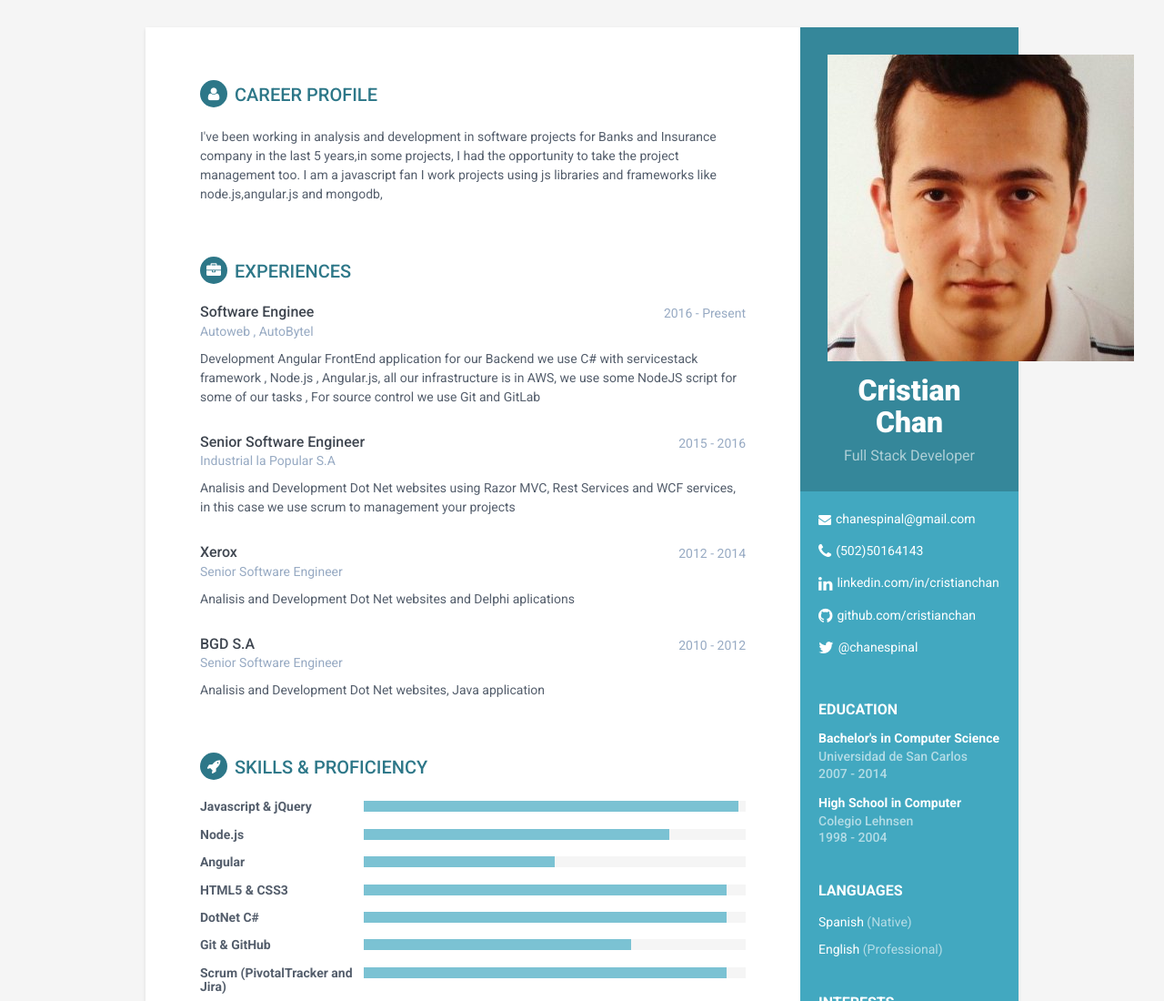
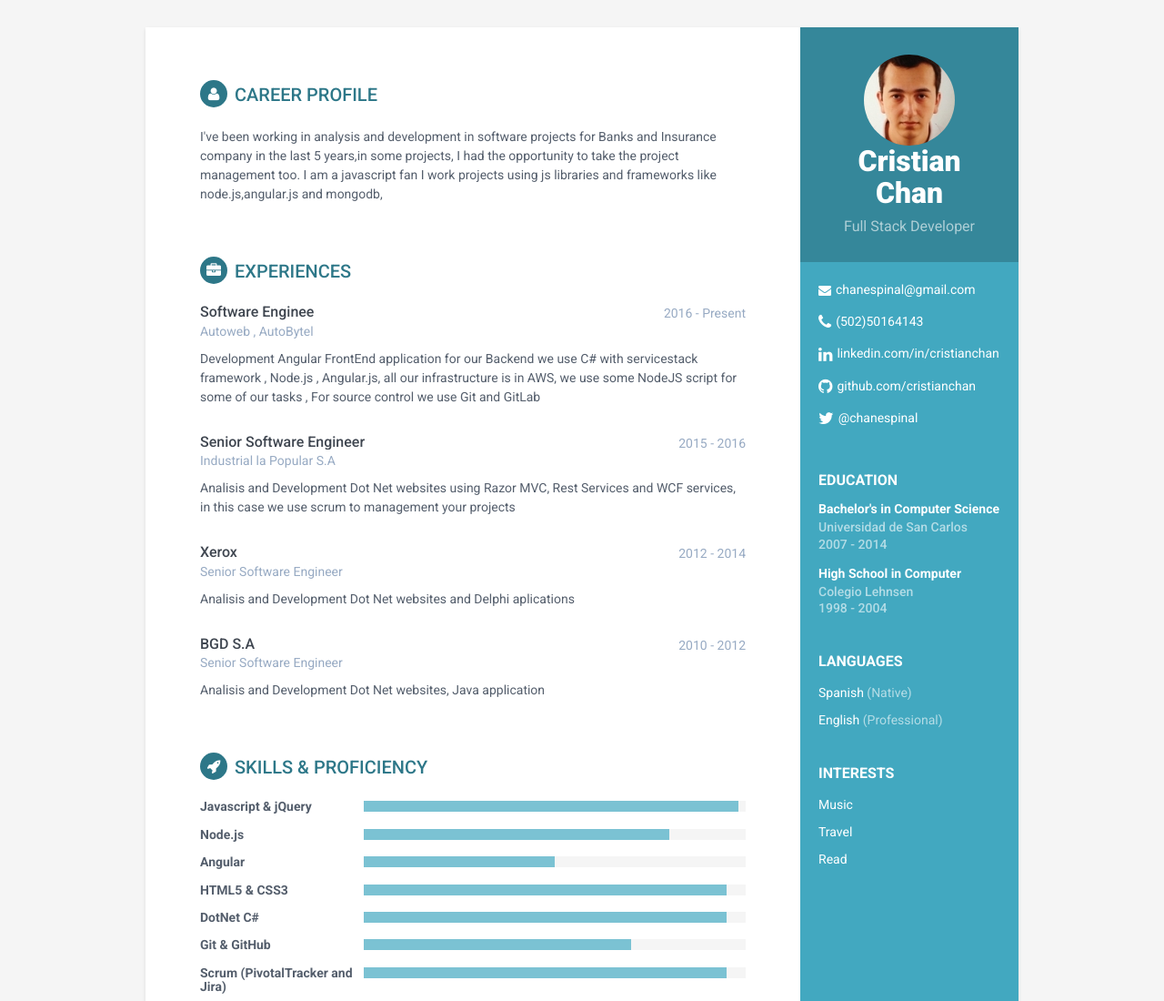
Before and after one commit to cristianchan/cristianchan.github.io, a plain HTML site: page index.html in a window 1280 px wide. Shown: the top 1100 px of the page at 91% size. Drawn offline with Linux system fonts and the light colour scheme.

Commit message:
add new image

```diff
--- a/index.html
+++ b/index.html
@@ -30,7 +30,7 @@
     <div class="wrapper">
         <div class="sidebar-wrapper">
             <div class="profile-container">
-                <img class="profile" src="assets/images/foto.png" alt="" />
+                <img class="img-circle" src="assets/images/foto.jpg" alt="" />
                 <h1 class="name">Cristian Chan</h1>
                 <h3 class="tagline">Full Stack Developer</h3>
             </div><!--//profile-container-->
```
Also changed, not shown: assets/images/foto.jpg (added), assets/images/foto.png (deleted).
